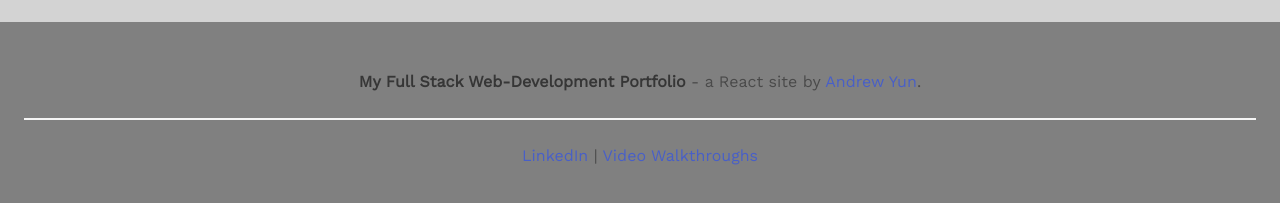
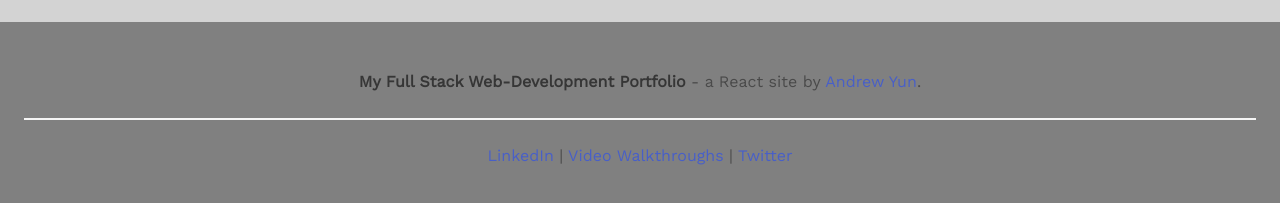
Before and after one commit to Andrewy2416/professional-portfolio, a React (Create React App) app: page / in a window 1280 px wide. Shown: the part 927-1130 px from the top of the page. Built offline with nearby package versions, Linux system fonts and the light colour scheme.

Commit message:
added twitter link to footer

```diff
--- a/src/components/Footer.js
+++ b/src/components/Footer.js
@@ -20,6 +20,10 @@ function Footer() {
           |{" "}{" "}
           <a href="youtube.com/channel/Andrewy2416" target="_blank" rel="noreferrer">
             Video Walkthroughs
+          </a>{" "}
+          |{" "}{" "}
+          <a href="twitter.com" target="_blank" rel="noreferrer">
+            Twitter
           </a>
         </p>
       </div>
--- a/src/components/Resume.js
+++ b/src/components/Resume.js
@@ -23,7 +23,7 @@ function Resume() {
         <hr />
         <ul>
             <li>HTML, CSS, Javascript</li>
-            <li>Mongo, Express, Reactjs, Nodejs</li>
+            <li>MongoDB, Express, Reactjs, Nodejs</li>
             <li>SQL, Bulma</li>
             <li>Git</li>
             <li>Github Repo</li>
```
Also changed, not shown: 1 other file (tests, documents, lock files or other folders).
